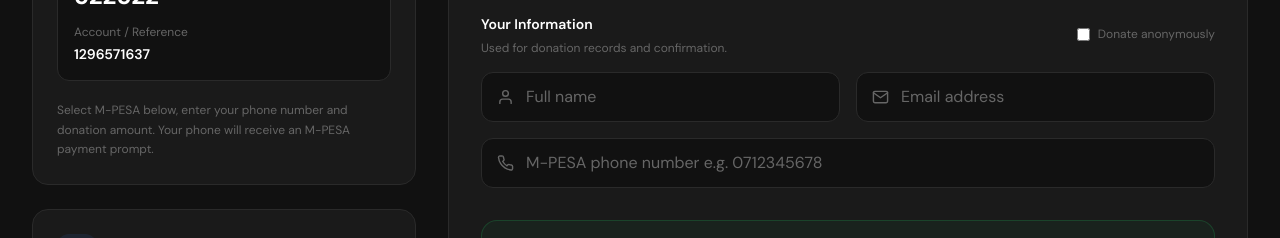
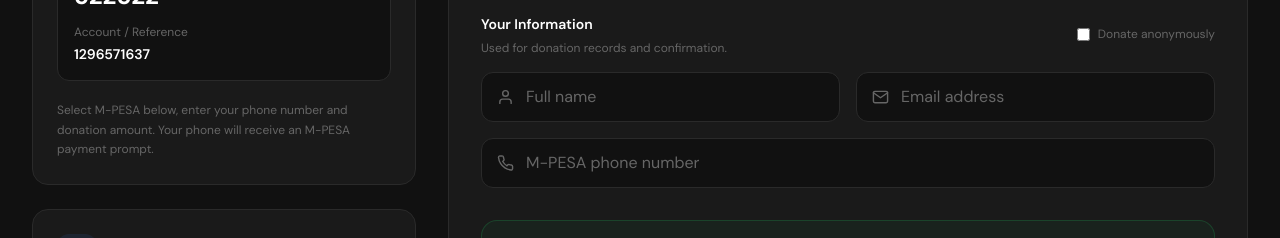
Before and after one commit to jbrolex42-cell/EMS-FRONTEND, a React (Vite) app: page /donate in a window 1280 px wide. Shown: the part 1080-1318 px from the top of the page. Built offline with nearby package versions, Linux system fonts and the light colour scheme; no server answers.

Commit message:
fixed frontend

```diff
--- a/src/pages/Donate.jsx
+++ b/src/pages/Donate.jsx
@@ -946,7 +946,7 @@ export default function Donate() {
                       name="phone"
                       value={formData.phone}
                       onChange={handleChange}
-                      placeholder="M-PESA phone number e.g. 0712345678"
+                      placeholder="M-PESA phone number "
                       className="w-full bg-ems-dark border border-ems-border rounded-xl pl-11 pr-4 py-3 text-white placeholder:text-ems-muted outline-none focus:border-emergency-red"
                     />
 
```
